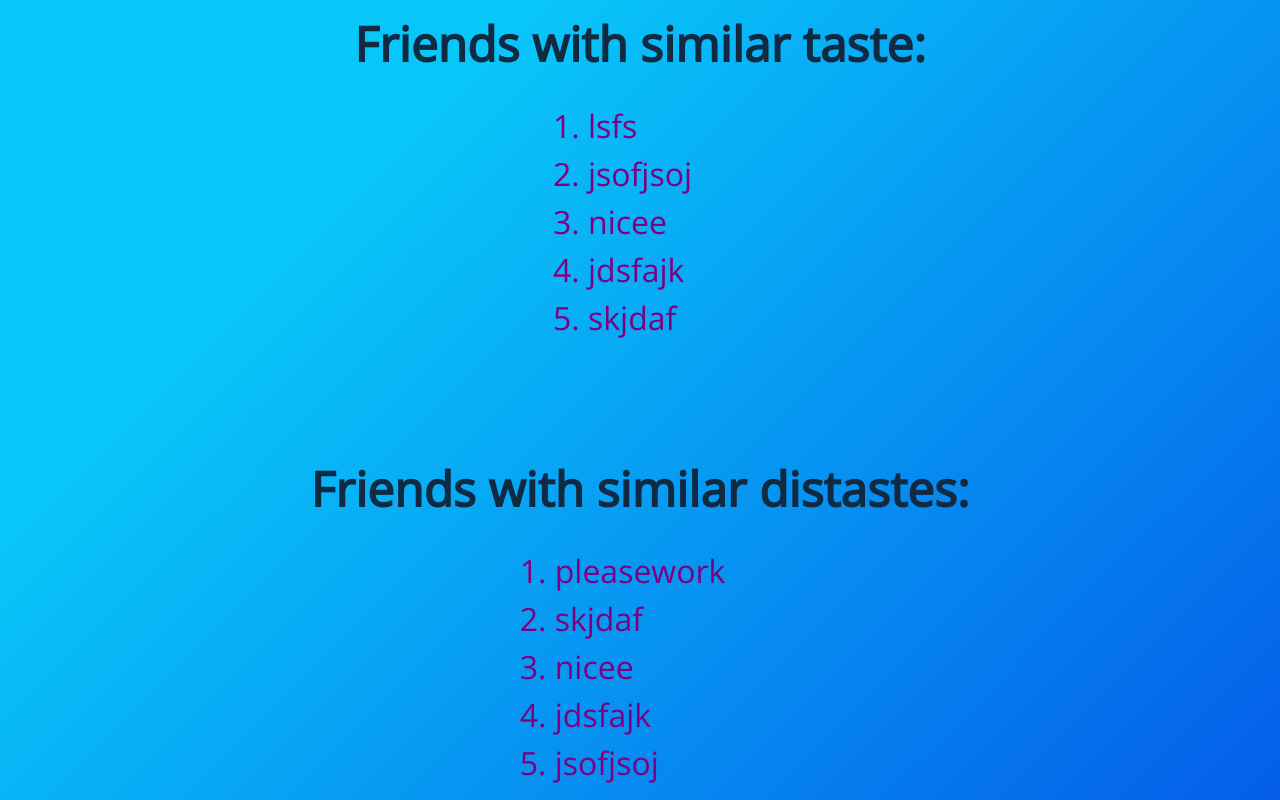
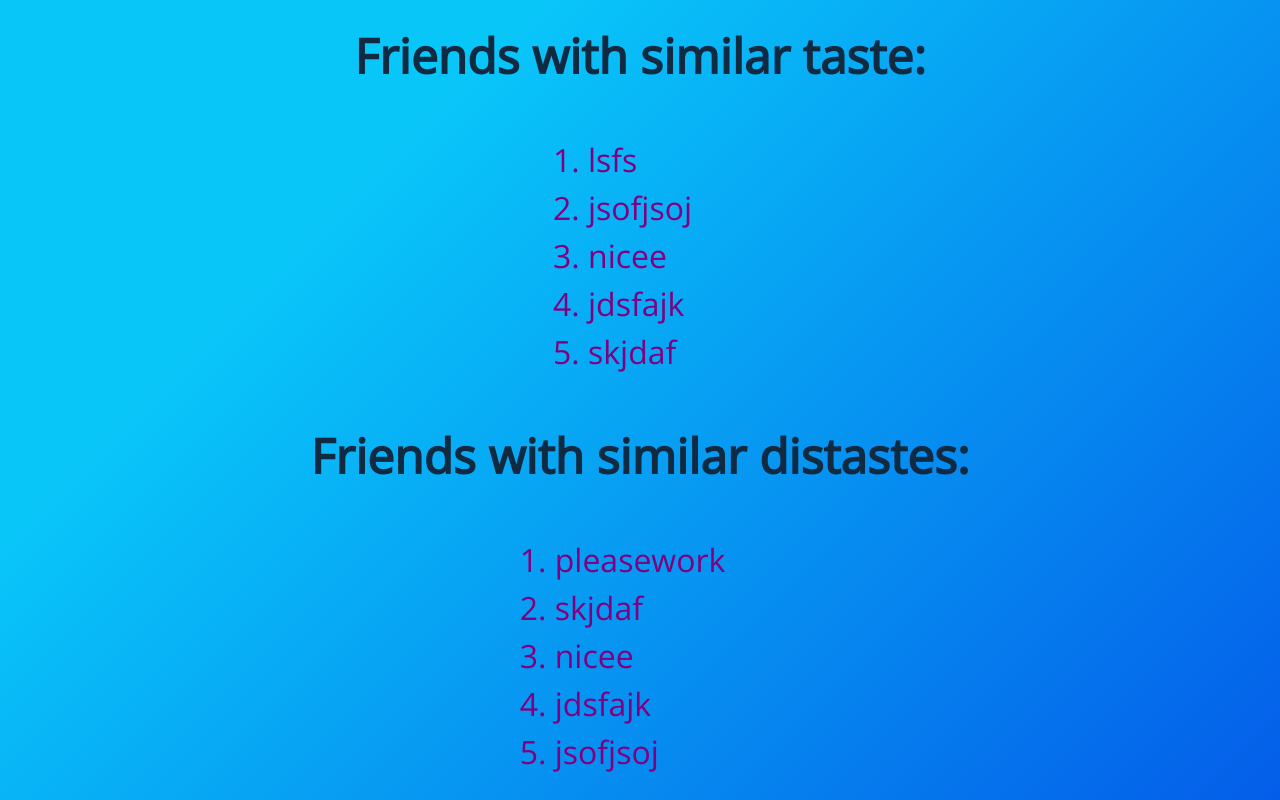
Before and after one commit to anhqm110/spotify-gtkya, a Flask app: page /results in a window 1280 px wide. Run offline with Flask 2, Linux system fonts and the light colour scheme; a user stored in the database is signed in; data comes from the database, SQL or seed files in the repository.

Commit message:
final_final

```diff
--- a/static/styles/style.css
+++ b/static/styles/style.css
@@ -178,7 +178,7 @@ input#dislike:hover {
 }
 
 .show_result {
-  font-size: 3rem;
+  font-size: 1.5rem;
 }
 
 .list_user {
--- a/templates/result_page.html
+++ b/templates/result_page.html
@@ -10,18 +10,13 @@
   </head>
 
   <body class="show_result">
-    <h1 id="show_similar_taste" class="show_result">
-      Friends with similar taste:
-    </h1>
+    <h1 id="show_similar_taste">Friends with similar taste:</h1>
     <ol class="list_user">
       {% for i in range(5) %}
       <li>{{data[0][i][0]}}</li>
       {% endfor %}
     </ol>
-    <br />
-    <h1 id="show_similar_distaste" class="show_result">
-      Friends with similar distastes:
-    </h1>
+    <h1 id="show_similar_distaste">Friends with similar distastes:</h1>
     <ol class="list_user">
       {% for i in range(5) %}
       <li>{{data[1][i][0]}}</li>
```
Also changed, not shown: 2 other files.
